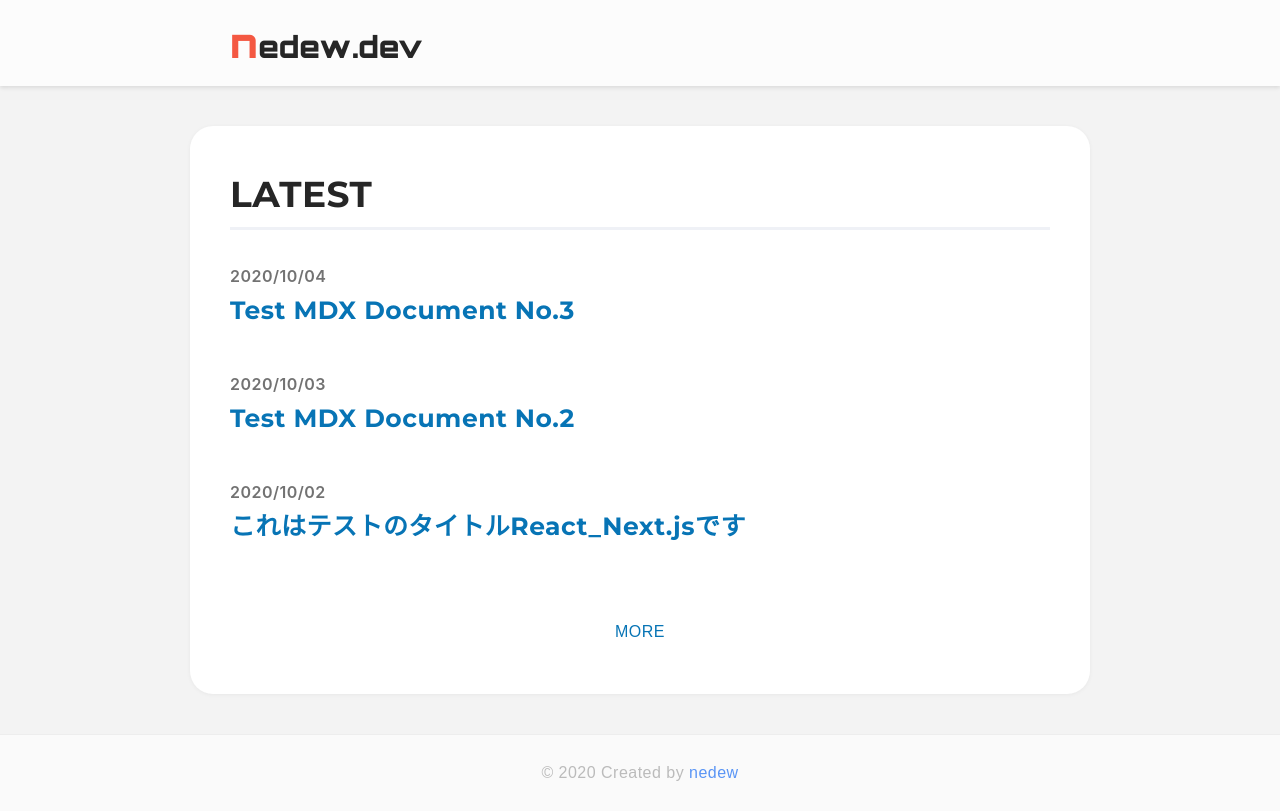
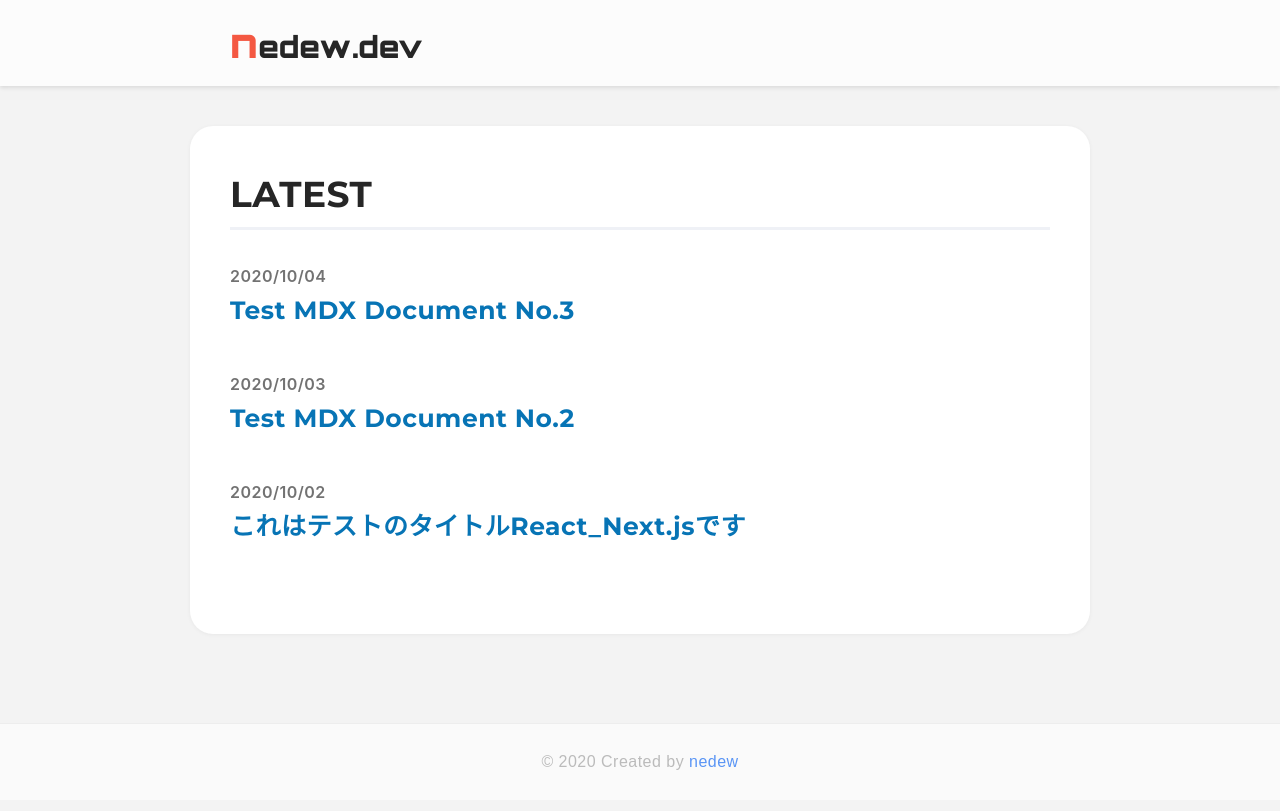
Before and after one commit to nedew/blog, a Next.js app: page / in a window 1280 px wide. Built offline with nearby package versions, Linux system fonts and the light colour scheme.

Commit message:
topページのtsファイルの型定義漏れを直した

```diff
--- a/config/blog.config.json
+++ b/config/blog.config.json
@@ -1,5 +1,6 @@
 {
   "siteName": "nedew.dev",
   "name": "nedew",
-  "profUrl": "https://www.nedew.net"
+  "profUrl": "https://www.nedew.net",
+  "getLatestNumber": 10
 }
--- a/pages/index.tsx
+++ b/pages/index.tsx
@@ -6,9 +6,15 @@ import UtilButton from '../components/UtilButton'
 import utilStyles from '../components/styles/util.module.scss'
 import { getSortedArticles } from '../lib/getArticle'
 import tagMap from '../gen/tagMap.json'
-import { siteName } from '../config/blog.config.json'
+import { siteName, getLatestNumber } from '../config/blog.config.json'
 
-export default ({ tags, latestArticles }) => {
+export default ({ latestArticles }: {
+  latestArticles: {
+    slug: string
+    title: string
+    date: string
+  }[]
+}) => {
 
   return (
     <>
@@ -19,18 +25,19 @@ export default ({ tags, latestArticles }) => {
       <Layout>
         <h1 className={utilStyles.pageTitle}>LATEST</h1>
         <ArticleList articles={latestArticles} />
-        <UtilButton path='/articles'>MORE</UtilButton>
+        {latestArticles.length >= getLatestNumber && (
+          <UtilButton path='/articles'>MORE</UtilButton>
+        )}
       </Layout>
     </>
   )
 }
 
 export const getStaticProps: GetStaticProps = async () => {
-
   return {
     props: {
       tags: Object.keys(tagMap),
-      latestArticles: getSortedArticles(10)
+      latestArticles: getSortedArticles(getLatestNumber)
     }
   }
 }
```
